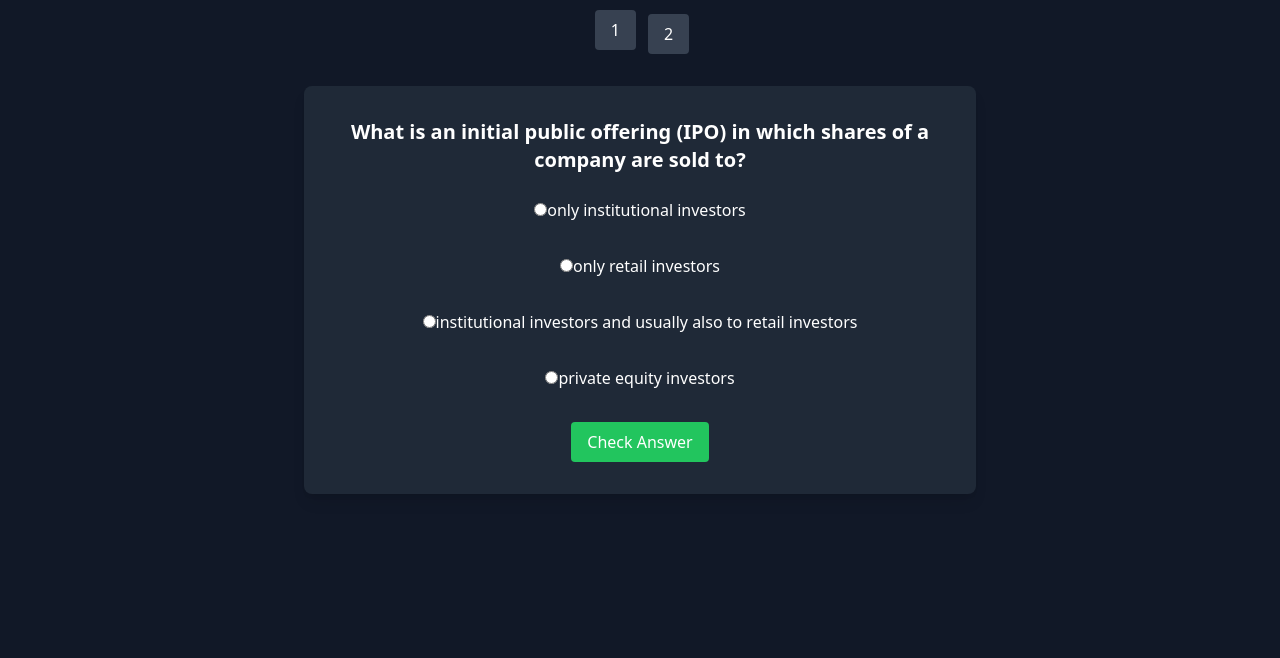
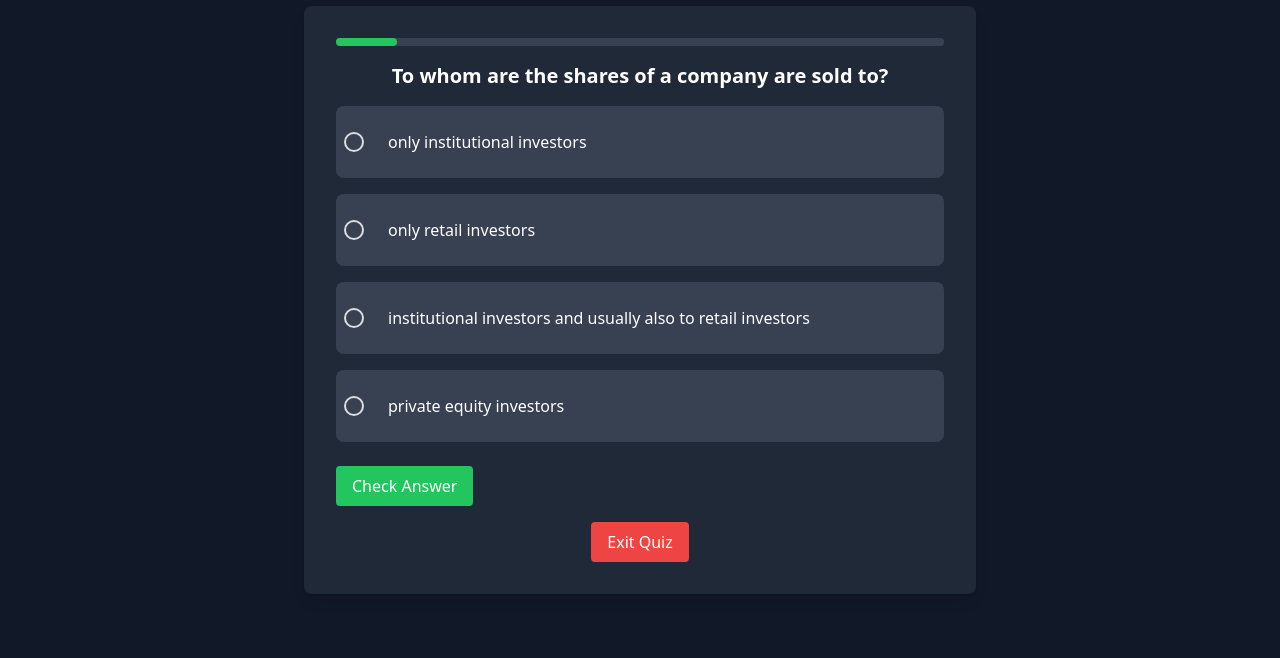
Before and after one commit to realhardik18/fiscus, a plain HTML site: page website/quiz_ipo.html in a window 1280 px wide. Shown: the part 178-836 px from the top of the page. Before the commit the page ends 800 px from the top, so only its background shows below. Drawn offline with nearby package versions, Linux system fonts and the light colour scheme.

Commit message:
finishing touches on the quiz page

```diff
--- a/website/quiz_ipo.html
+++ b/website/quiz_ipo.html
@@ -7,6 +7,40 @@
     <title>IPO Quiz</title>
     <script src="https://cdn.tailwindcss.com"></script>
     <script src="https://cdn.jsdelivr.net/npm/canvas-confetti@1.5.1/dist/confetti.browser.min.js"></script>
+    <style>
+        /* Custom styles for radio buttons */
+        input[type="radio"] {
+            appearance: none;
+            width: 1.25rem;
+            height: 1.25rem;
+            border-radius: 50%;
+            border: 2px solid #ddd;
+            outline: none;
+            cursor: pointer;
+            margin-right: 0.5rem;
+            transition: background-color 0.3s ease;
+        }
+
+        input[type="radio"]:checked {
+            background-color: #10b981;
+            /* Tailwind's green-500 */
+            border-color: #10b981;
+        }
+
+        label {
+            display: flex;
+            align-items: center;
+            padding: 1rem;
+            border-radius: 0.5rem;
+            transition: background-color 0.3s ease, border-color 0.3s ease;
+            cursor: pointer;
+        }
+
+        label:hover {
+            background-color: #2d3748;
+            /* Tailwind's gray-700 */
+        }
+    </style>
 </head>
 
 <body class="bg-gray-900 text-white">
@@ -14,7 +48,7 @@
     <!-- Navbar -->
     <nav class="bg-gray-800 p-4">
         <div class="container mx-auto flex justify-between items-center">
-            <div class="text-xl font-bold">Finance Platform</div>
+            <div class="text-xl font-bold">Fiscus</div>
             <ul class="flex space-x-4">
                 <li><a href="index.html" class="hover:text-gray-400">Home</a></li>
                 <li><a href="#" class="hover:text-gray-400">About</a></li>
@@ -27,21 +61,29 @@
     <section class="container mx-auto py-16 text-center">
         <h1 class="text-3xl font-bold mb-6">IPO Quiz</h1>
 
-        <!-- Question Palette -->
-        <div class="flex justify-center mb-8">
-            <div id="question-palette" class="flex flex-wrap space-x-2 space-y-2 justify-center">
-                <!-- Question numbers will be inserted here dynamically -->
-            </div>
-        </div>
-
         <!-- Quiz Question and Options -->
         <div id="quiz-container" class="bg-gray-800 rounded-lg shadow-lg p-8 max-w-2xl mx-auto">
+            <!-- Progress Bar -->
+            <div class="w-full bg-gray-700 rounded-full mb-4">
+                <div id="progress-bar" class="bg-green-500 h-2 rounded-full" style="width: 0%;"></div>
+            </div>
             <p id="question" class="text-xl font-semibold mb-4">Question text will go here</p>
             <form id="options-form" class="space-y-4">
                 <!-- Options will be inserted here dynamically -->
             </form>
-            <button id="check-answer" class="bg-green-500 hover:bg-green-600 text-white py-2 px-4 mt-6 rounded">Check
-                Answer</button>
+            <div class="flex justify-between mt-6">
+                <button id="previous-question"
+                    class="bg-gray-600 hover:bg-gray-500 text-white py-2 px-4 rounded hidden">Previous</button>
+                <div>
+                    <button id="check-answer"
+                        class="bg-green-500 hover:bg-green-600 text-white py-2 px-4 mr-2 rounded">Check Answer</button>
+                    <button id="next-question"
+                        class="bg-blue-500 hover:bg-blue-600 text-white py-2 px-4 rounded hidden">Next</button>
+                </div>
+            </div>
+            <!-- Exit Quiz Button -->
+            <button id="exit-quiz" class="bg-red-500 hover:bg-red-600 text-white py-2 px-4 mt-4 rounded">Exit
+                Quiz</button>
         </div>
 
         <!-- Done Button -->
@@ -52,7 +94,7 @@
     <script>
         const quizData = [
             {
-                "question": "What is an initial public offering (IPO) in which shares of a company are sold to?",
+                "question": "To whom are the shares of a company are sold to?",
                 "options": [
                     "only institutional investors",
                     "only retail investors",
@@ -71,7 +113,86 @@
                 ],
                 "correct": "One or more investment banks"
             },
-            // Add the rest of the questions here
+            {
+                "question": "What is the process of transforming a privately held company into a public company known as?",
+                "options": [
+                    "Floating",
+                    "Going public",
+                    "IPO",
+                    "Listing"
+                ],
+                "correct": "Floating"
+            },
+            {
+                "question": "What is the purpose of an IPO in terms of raising capital?",
+                "options": [
+                    "To reduce debt",
+                    "To raise new equity capital",
+                    "To increase dividends",
+                    "To decrease shareholders"
+                ],
+                "correct": "To raise new equity capital"
+            },
+            {
+                "question": "What happens to shares after an IPO?",
+                "options": [
+                    "They are traded freely in the open market",
+                    "They are frozen for a certain period",
+                    "They are only traded among institutional investors",
+                    "They are only traded among retail investors"
+                ],
+                "correct": "They are traded freely in the open market"
+            },
+            {
+                "question": "What is the minimum requirement stipulated by stock exchanges for an IPO?",
+                "options": [
+                    "Minimum number of shares sold",
+                    "Minimum free float",
+                    "Minimum share price",
+                    "Minimum number of investors"
+                ],
+                "correct": "Minimum free float"
+            },
+            {
+                "question": "What is the document that discloses details of the proposed offering to potential purchasers?",
+                "options": [
+                    "Prospectus",
+                    "Annual report",
+                    "Balance sheet",
+                    "Income statement"
+                ],
+                "correct": "Prospectus"
+            },
+            {
+                "question": "What is the role of an underwriter in an IPO?",
+                "options": [
+                    "To provide legal advice",
+                    "To provide accounting services",
+                    "To help with correctly assessing the value of shares",
+                    "To provide marketing services"
+                ],
+                "correct": "To help with correctly assessing the value of shares"
+            },
+            {
+                "question": "What is an alternative method to traditional IPOs that has been explored and applied?",
+                "options": [
+                    "Dutch auction",
+                    "Private placement",
+                    "Rights issue",
+                    "Stock split"
+                ],
+                "correct": "Dutch auction"
+            },
+            {
+                "question": "What is a significant cost involved in an IPO?",
+                "options": [
+                    "Banking and legal fees",
+                    "Marketing and advertising expenses",
+                    "Employee salaries and benefits",
+                    "Research and development expenses"
+                ],
+                "correct": "Banking and legal fees"
+            }
         ];
 
         let currentQuestionIndex = 0;
@@ -80,7 +201,7 @@
         // Load the first question on page load
         window.onload = () => {
             loadQuestion(currentQuestionIndex);
-            createQuestionPalette();
+            updateProgressBar();
         };
 
         // Load the question and its options
@@ -93,13 +214,14 @@
 
             questionData.options.forEach((option, i) => {
                 const optionElement = document.createElement("div");
-                optionElement.classList.add("option", "py-2", "px-4", "rounded");
+                optionElement.classList.add("flex", "items-center", "bg-gray-700", "hover:bg-gray-600", "rounded-lg", "p-2");
 
                 const input = document.createElement("input");
                 input.type = "radio";
                 input.name = "answer";
                 input.value = option;
                 input.id = `option-${i}`;
+                input.classList.add("mr-2");
 
                 const label = document.createElement("label");
                 label.setAttribute("for", `option-${i}`);
@@ -109,6 +231,10 @@
                 optionElement.appendChild(label);
                 optionsForm.appendChild(optionElement);
             });
+
+            // Show or hide navigation buttons
+            document.getElementById("previous-question").classList.toggle("hidden", index === 0);
+            document.getElementById("next-question").classList.add("hidden");
         }
 
         // Check answer logic
@@ -122,66 +248,73 @@
             const correctAnswer = quizData[currentQuestionIndex].correct;
             const selectedOption = selectedAnswer.value;
 
-            const options = document.querySelectorAll(".option");
-
+            const options = document.querySelectorAll("input[name='answer']");
             options.forEach(option => {
-                const label = option.querySelector("label");
-                const input = option.querySelector("input");
-
-                if (input.value === selectedOption) {
+                const label = document.querySelector(`label[for='${option.id}']`);
+                if (option.value === selectedOption) {
                     if (selectedOption === correctAnswer) {
-                        label.classList.add("bg-green-500", "border", "border-green-500");
+                        label.classList.add("text-green-500", "font-bold");
+                        correctAnswers++;
                         launchConfetti();
-                        correctAnswers++;
                     } else {
-                        label.classList.add("bg-red-500", "border", "border-red-500");
+                        label.classList.add("text-red-500", "font-bold");
                     }
-                }
-
-                if (input.value === correctAnswer && selectedOption !== correctAnswer) {
-                    label.classList.add("bg-green-500", "border", "border-green-500");
+                } else if (option.value === correctAnswer) {
+                    label.classList.add("text-green-500", "font-bold");
                 }
             });
 
+            // Show next question or done button
             if (currentQuestionIndex < quizData.length - 1) {
-                currentQuestionIndex++;
-                setTimeout(() => loadQuestion(currentQuestionIndex), 2000); // Load next question after 2 seconds
+                document.getElementById("next-question").classList.remove("hidden");
             } else {
-                document.getElementById("check-answer").classList.add("hidden");
                 document.getElementById("done-quiz").classList.remove("hidden");
             }
+
+            // Update progress bar
+            updateProgressBar();
         };
 
-        // Create question palette
-        function createQuestionPalette() {
-            const palette = document.getElementById("question-palette");
-            quizData.forEach((_, index) => {
-                const button = document.createElement("button");
-                button.textContent = index + 1;
-                button.classList.add("bg-gray-700", "hover:bg-gray-600", "text-white", "py-2", "px-4", "rounded", "m-1");
-                button.onclick = () => switchQuestion(index);
-                palette.appendChild(button);
+        // Handle next question button click
+        document.getElementById("next-question").onclick = function () {
+            currentQuestionIndex++;
+            loadQuestion(currentQuestionIndex);
+            document.getElementById("next-question").classList.add("hidden");
+        };
+
+        // Handle previous question button click
+        document.getElementById("previous-question").onclick = function () {
+            currentQuestionIndex--;
+            loadQuestion(currentQuestionIndex);
+            document.getElementById("next-question").classList.add("hidden");
+        };
+
+        // Launch confetti effect
+        function launchConfetti() {
+            confetti({
+                spread: 70,
+                startVelocity: 30,
+                particleCount: 70,
+                origin: { y: 0.6 },
             });
         }
 
-        // Switch between questions
-        function switchQuestion(index) {
-            currentQuestionIndex = index;
-            loadQuestion(currentQuestionIndex);
+        // Update progress bar
+        function updateProgressBar() {
+            const progressBar = document.getElementById("progress-bar");
+            const percentage = ((currentQuestionIndex + 1) / quizData.length) * 100;
+            progressBar.style.width = `${percentage}%`;
         }
 
-        // Launch confetti on correct answer
-        function launchConfetti() {
-            confetti({
-                particleCount: 100,
-                spread: 70,
-                origin: { y: 0.6 }
-            });
-        }
+        // Handle done quiz button click
+        document.getElementById("done-quiz").onclick = function () {
+            alert(`Quiz completed! You answered ${correctAnswers} out of ${quizData.length} questions correctly.`);
+            window.location.href = "index.html"; // Redirect to home page
+        };
 
-        // Done button takes the user to the homepage
-        document.getElementById("done-quiz").onclick = function () {
-            window.location.href = 'index.html';
+        // Handle exit quiz button click
+        document.getElementById("exit-quiz").onclick = function () {
+            window.location.href = "index.html"; // Redirect to home page
         };
     </script>
 </body>
```
Also changed, not shown: website/index.html (+8 -12 lines), 1 other file.
